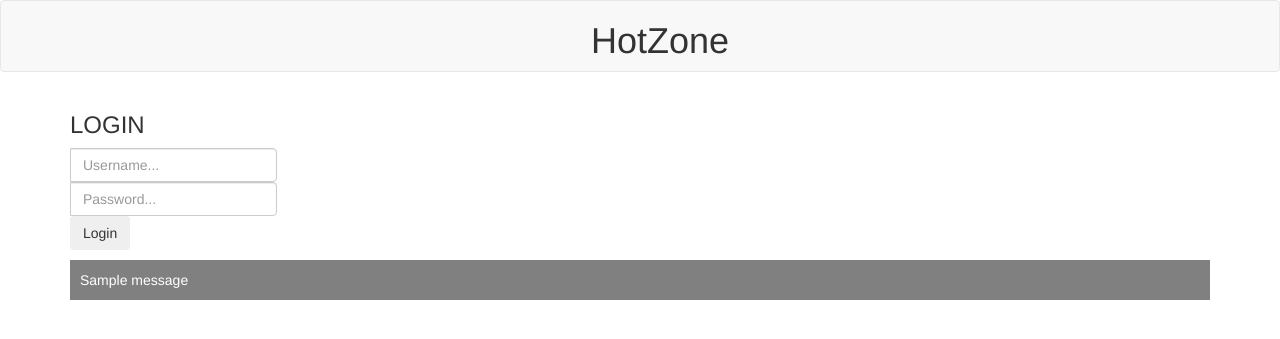
After one commit to dg6546/HotZone, a Django app: template templates/loginpage.html in a window 1280 px wide. The commit adds this page. Shown: the top 339 px of the page. Run offline with Django 3.2, Linux system fonts and the light colour scheme; the template is opened without the code that fills it, so the values that code supplies are empty; one stand-in notice (Sample message) is shown; some libraries are stand-ins or nearby versions.

Commit message:
login function

```diff
--- a/CHP/urls.py
+++ b/CHP/urls.py
@@ -15,10 +15,12 @@ Including another URLconf
 """
 from django.contrib import admin
 from django.urls import path, include
-
+from .views import *
 
 urlpatterns = [
     path('admin/', admin.site.urls),
     #path('virus/', include('VirusApp.urls')),
     path('', include('VirusApp.urls')),
+    path('login/', include('Login.urls')),
+    path('logout/', logoutUser, name="logout"),
 ]
--- a/VirusApp/apps.py
+++ b/VirusApp/apps.py
@@ -3,3 +3,4 @@ from django.apps import AppConfig
 
 class VirusappConfig(AppConfig):
     name = 'VirusApp'
+    name = 'Login'
--- /dev/null
+++ b/templates/loginpage.html
@@ -0,0 +1,74 @@
+<!DOCTYPE html>
+<html lang=en>
+
+<head>
+<title>Login Page</title>
+  <link rel="stylesheet" href="https://maxcdn.bootstrapcdn.com/bootstrap/3.4.1/css/bootstrap.min.css">
+  <script src="https://ajax.googleapis.com/ajax/libs/jquery/3.5.1/jquery.min.js"></script>
+  <script src="https://maxcdn.bootstrapcdn.com/bootstrap/3.4.1/js/bootstrap.min.js"></script>
+
+<nav class="navbar navbar-default">
+
+      <ul>
+        <h1 style="text-align: center;">HotZone</h1>
+      </ul>
+
+</nav>
+
+<style>
+#messages{
+	background-color: grey;
+	color: #fff;
+	padding: 10px;
+	margin-top: 10px;
+}
+</style>
+
+</head>
+<body>
+	<div class="container h-100">
+		<div class="d-flex justify-content-center h-100">
+			<div class="user_card">
+				<div class="d-flex justify-content-center">
+
+
+					<h3 id="form-title">LOGIN</h3>
+				</div>
+				<div class="d-flex justify-content-center form_container">
+					<form method="POST" action="">
+						{% csrf_token %}
+						<div class="input-group mb-3">
+							<div class="input-group-append">
+								<span class="input-group-text"><i class="fas fa-user"></i></span>
+							</div>
+
+							<input type="text" name="username" placeholder="Username..." class="form-control">
+						</div>
+
+						<div class="input-group mb-2">
+							<div class="input-group-append">
+								<span class="input-group-text"><i class="fas fa-key"></i></span>
+							</div>
+
+								<input type="password" name="password" placeholder="Password..." class="form-control" >
+						</div>
+
+							<div class="d-flex justify-content-center mt-3 login_container">
+				 				<input class="btn login_btn" type="submit" value="Login">
+				   			</div>
+					</form>
+
+				</div>
+
+				{% for message in messages %}
+					<p id="messages">{{message}}</p>
+				{% endfor %}
+
+				<div class="mt-4">
+
+				</div>
+			</div>
+		</div>
+	</div>
+</body>
+</html>
```
Also changed, not shown: CHP/settings.py (+16 -14 lines), CHP/views.py (added, +12 -0 lines), Login/urls.py (added, +7 -0 lines), Login/views.py (+28 -1 lines), VirusApp/views.py (+7 -2 lines), templates/base.html (+8 -1 lines), templates/case.html (line endings or trailing spaces).
